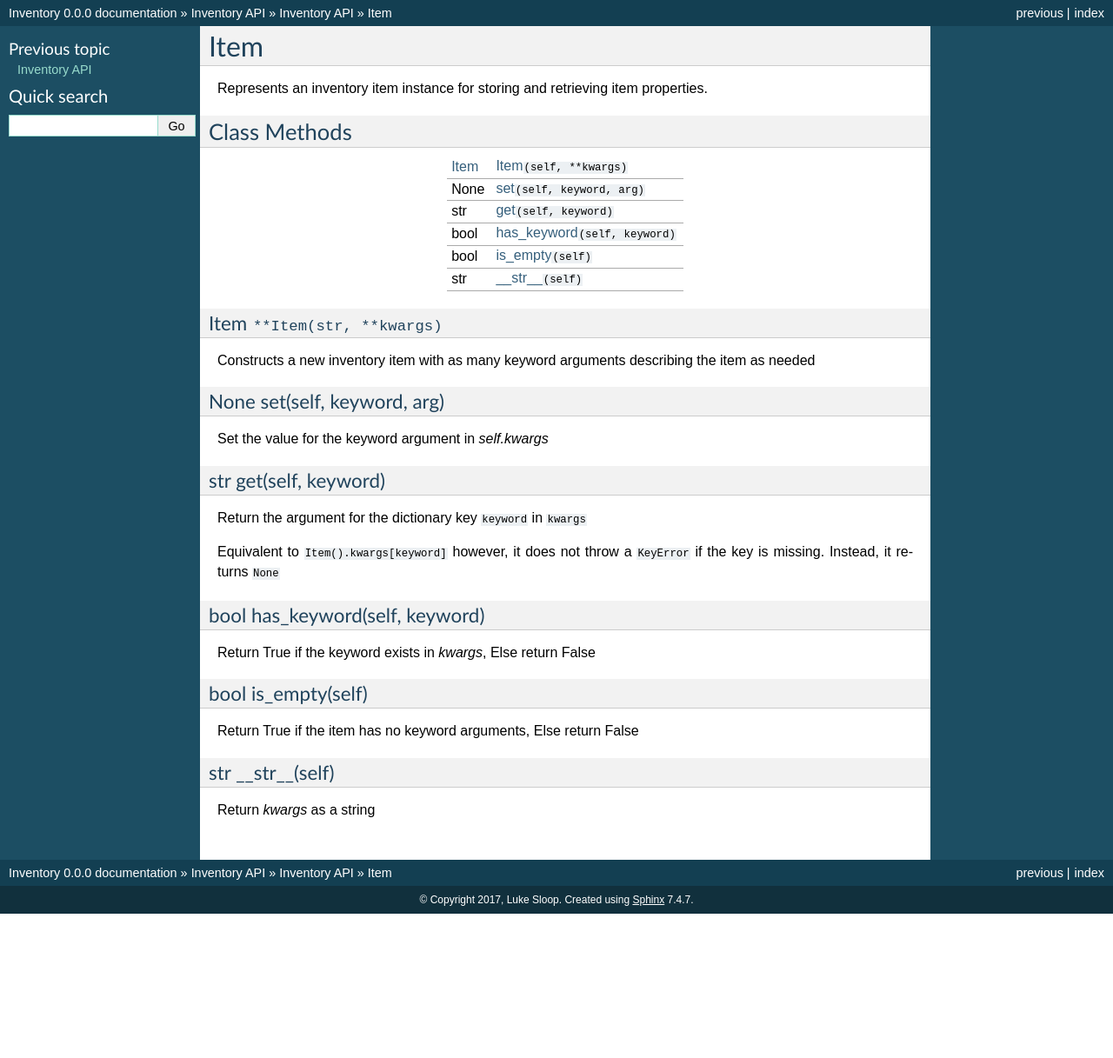
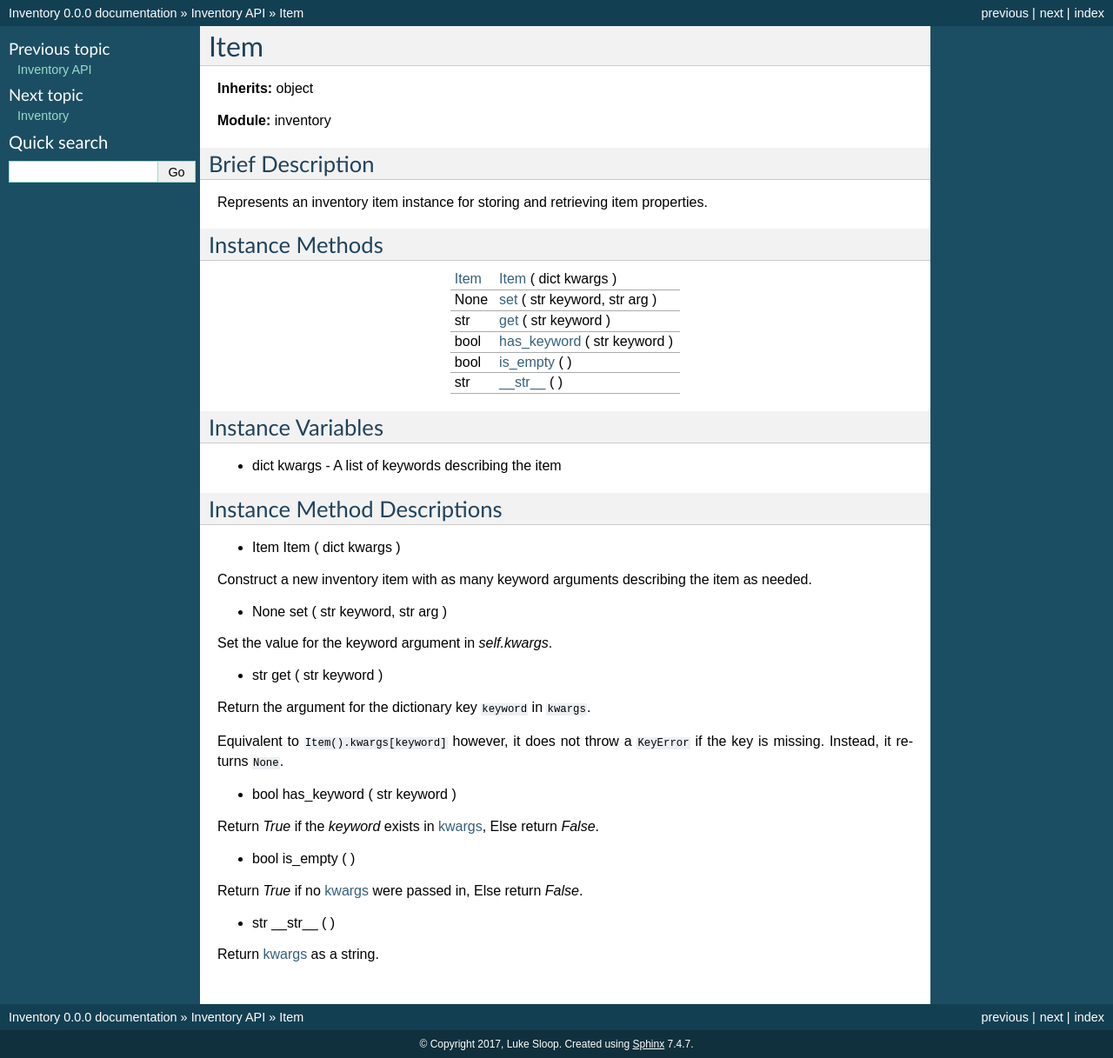
Before and after one commit to LightBoat9/inventory, a Sphinx documentation site: the page built from docs/classes/class_item.rst, in a window 1280 px wide. Shown: the whole page at 87% size. Built offline with Sphinx 7.4.7, drawn with Linux system fonts in a browser that asks for light colours; before the commit the page ends 1051 px from its top, so only the background shows below that.

Commit message:
More docs

```diff
--- a/docs/classes/class_item.rst
+++ b/docs/classes/class_item.rst
@@ -1,70 +1,80 @@
 .. toctree::
    :maxdepth: 1
-   :caption: Item
 
 Item
 ====
 
+**Inherits:** object
+
+**Module:** inventory
+
+Brief Description
+-----------------
+
 Represents an inventory item instance for storing and retrieving item properties.
 
-Class Methods
---------------
+Instance Methods
+----------------
 
 +------------------------+-------------------------------------------------------------------+
-|:ref:`Item <Item>`      | :ref:`Item <Item>`:literal:`(self, **kwargs)`                     |
+|:ref:`Item <Item>`      | :ref:`Item <Item>` ( dict kwargs )                                |
 +------------------------+-------------------------------------------------------------------+
-| None                   | :ref:`set <Item.set>`:literal:`(self, keyword, arg)`              |
+| None                   | :ref:`set <Item.set>` ( str keyword, str arg )                    |
 +------------------------+-------------------------------------------------------------------+
-| str                    | :ref:`get <Item.get>`:literal:`(self, keyword)`                   |
+| str                    | :ref:`get <Item.get>` ( str keyword )                             |
 +------------------------+-------------------------------------------------------------------+
-| bool                   | :ref:`has_keyword <Item.has_keyword>`:literal:`(self, keyword)`   |
+| bool                   | :ref:`has_keyword <Item.has_keyword>` ( str keyword )             |
 +------------------------+-------------------------------------------------------------------+
-| bool                   | :ref:`is_empty <Item.is_empty>`:literal:`(self)`                  |
+| bool                   | :ref:`is_empty <Item.is_empty>` ( )                               |
 +------------------------+-------------------------------------------------------------------+
-| str                    | :ref:`__str__ <Item.str>`:literal:`(self)`                        |
+| str                    | :ref:`__str__ <Item.str>` ( )                                     |
 +------------------------+-------------------------------------------------------------------+
+
+Instance Variables
+------------------
+
+.. _Item.kwargs:
+
+- dict kwargs - A list of keywords describing the item
+
+Instance Method Descriptions
+----------------------------
 
 .. _Item:
 
-Item ``**Item(str, **kwargs)``
-^^^^^^^^^^^^^^^^^^^^^^^^^^^^^^^^
+- Item Item ( dict kwargs )
 
-Constructs a new inventory item with as many keyword arguments describing the item as needed
+Construct a new inventory item with as many keyword arguments describing the item as needed.
 
 .. _Item.set:
 
-None set(self, keyword, arg)
-^^^^^^^^^^^^^^^^^^^^^^^^^^^^
+- None set ( str keyword, str arg )
 
-Set the value for the keyword argument in `self.kwargs`
+Set the value for the keyword argument in `self.kwargs`.
 
 .. _Item.get:
 
-str get(self, keyword)
-^^^^^^^^^^^^^^^^^^^^^^^
+- str get ( str keyword )
 
-Return the argument for the dictionary key ``keyword`` in ``kwargs``
+Return the argument for the dictionary key ``keyword`` in ``kwargs``.
 
 Equivalent to ``Item().kwargs[keyword]`` however, it does not throw a ``KeyError`` if the key is missing.
-Instead, it returns ``None``
+Instead, it returns ``None``.
 
 .. _Item.has_keyword:
 
-bool has_keyword(self, keyword)
-^^^^^^^^^^^^^^^^^^^^^^^^^^^^^^^
+- bool has_keyword ( str keyword )
 
-Return True if the keyword exists in `kwargs`, Else return False
+Return `True` if the `keyword` exists in :ref:`kwargs <Item.kwargs>`, Else return `False`.
 
 .. _Item.is_empty:
 
-bool is_empty(self)
-^^^^^^^^^^^^^^^^^^^
+- bool is_empty ( )
 
-Return True if the item has no keyword arguments, Else return False
+Return `True` if no :ref:`kwargs <Item.kwargs>` were passed in, Else return `False`.
 
 .. _Item.str:
 
-str __str__(self)
-^^^^^^^^^^^^^^^^^
+- str __str__ ( )
 
-Return `kwargs` as a string
+Return :ref:`kwargs <Item.kwargs>` as a string.
--- a/docs/classes/index.rst
+++ b/docs/classes/index.rst
@@ -3,6 +3,6 @@ Inventory API
 
 .. toctree::
    :maxdepth: 1
-   :caption: Class Reference
 
-   api
+   class_item
+   class_inventory
--- a/inventory.py
+++ b/inventory.py
@@ -223,7 +223,9 @@ class Inventory(object):
         return item
 
     def remove_first(self):
-        return self.remove_from(self.find_first_item())
+        item = self.remove_from(self.find_first_item())
+        if item == -1: raise NoSuchItemError
+        return item
 
     def remove_all(self):
         """Removes and returns all of the inventory items.
```
Also changed, not shown: docs/classes/api.rst (deleted, +0 -10 lines), docs/classes/class_inventory.rst (added, +245 -0 lines), test.txt (added).
